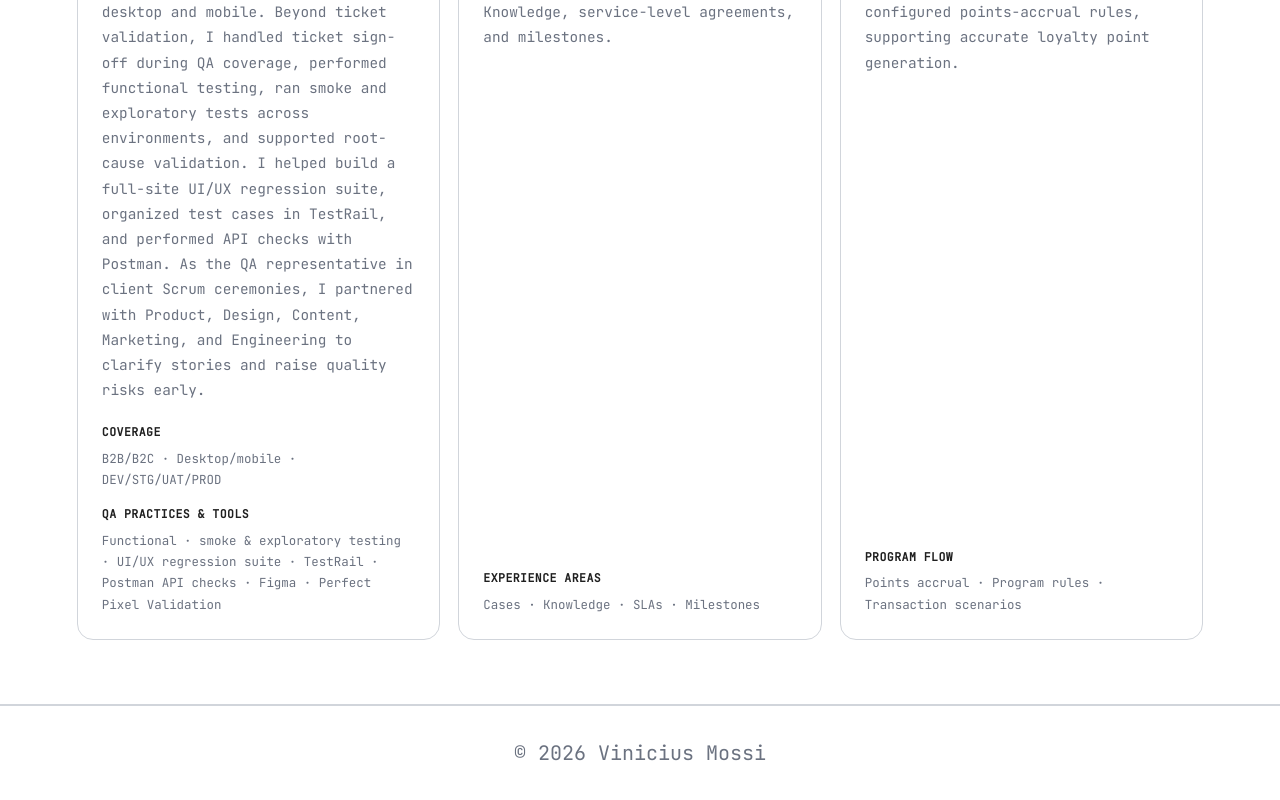
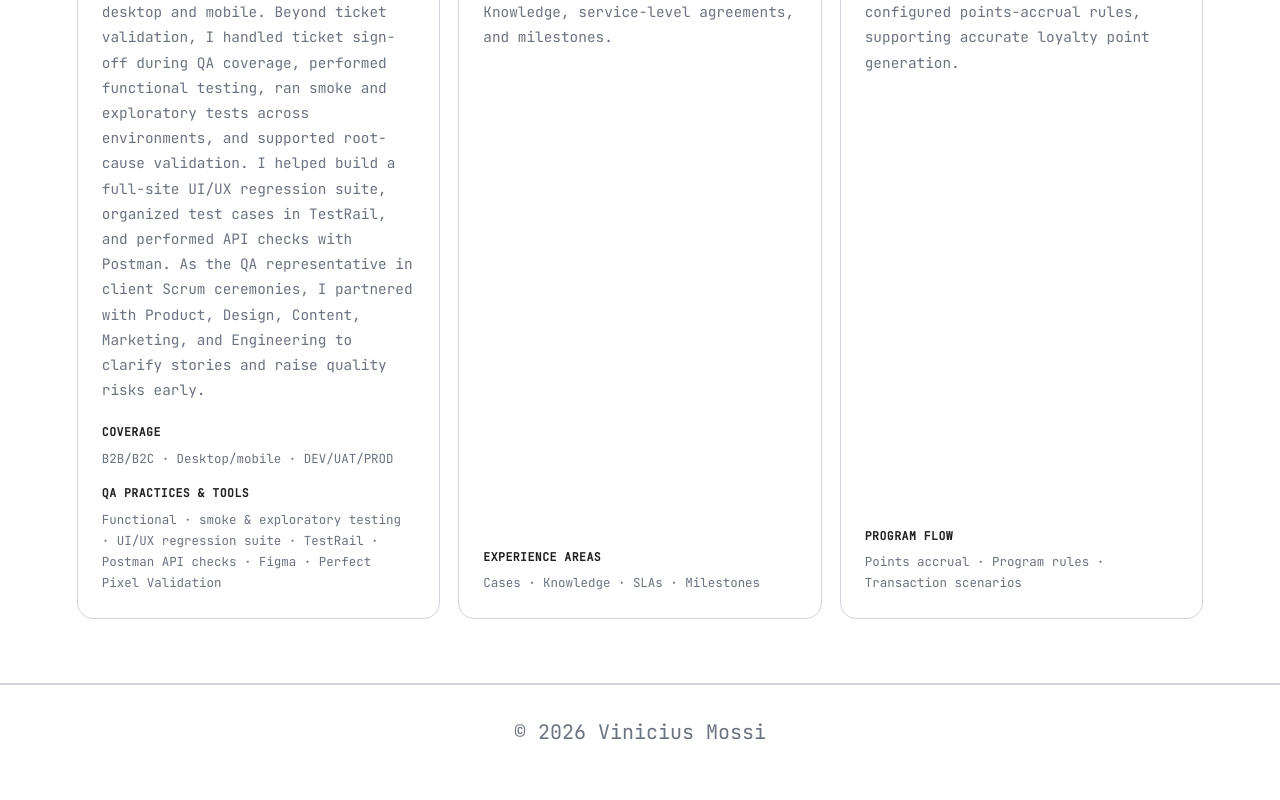
Before and after one commit to vinicius12pm/pro-monotype, a React (Vite) app: page /projects in a window 1280 px wide. Shown: the part 476-1276 px from the top of the page. After the commit the page ends 1255 px from the top, so only its background shows below. Built offline with nearby package versions, Linux system fonts and the light colour scheme.

Commit message:
Remove STG from SFCC coverage

```diff
--- a/src/pages/Projects/Projects.jsx
+++ b/src/pages/Projects/Projects.jsx
@@ -7,7 +7,7 @@ const projects = [
     description:
       "My primary area of expertise is SFCC, where I have worked across complex B2B and B2C e-commerce journeys connected to OMS, on both desktop and mobile. Beyond ticket validation, I handled ticket sign-off during QA coverage, performed functional testing, ran smoke and exploratory tests across environments, and supported root-cause validation. I helped build a full-site UI/UX regression suite, organized test cases in TestRail, and performed API checks with Postman. As the QA representative in client Scrum ceremonies, I partnered with Product, Design, Content, Marketing, and Engineering to clarify stories and raise quality risks early.",
     focusLabel: "Coverage",
-    focus: "B2B/B2C · Desktop/mobile · DEV/STG/UAT/PROD",
+    focus: "B2B/B2C · Desktop/mobile · DEV/UAT/PROD",
     technologyLabel: "QA practices & tools",
     technology:
       "Functional · smoke & exploratory testing · UI/UX regression suite · TestRail · Postman API checks · Figma · Perfect Pixel Validation",
```
